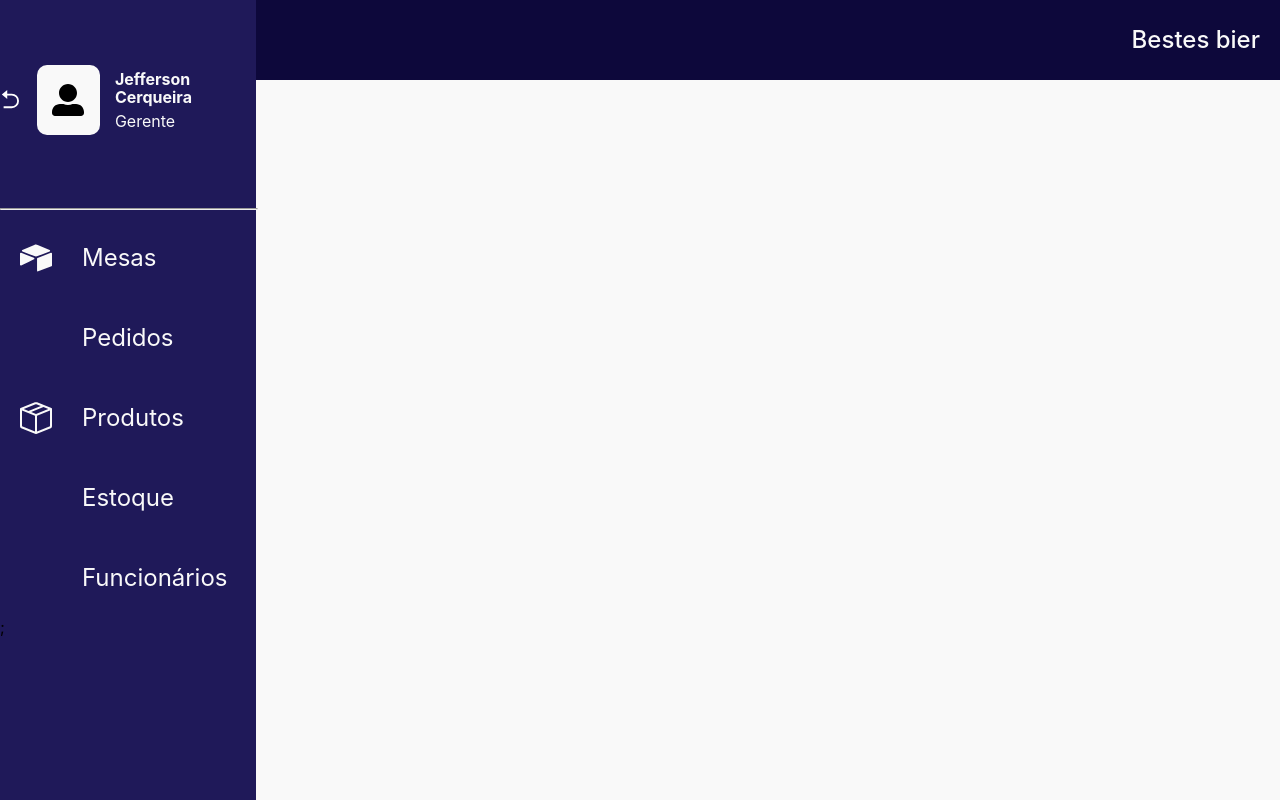
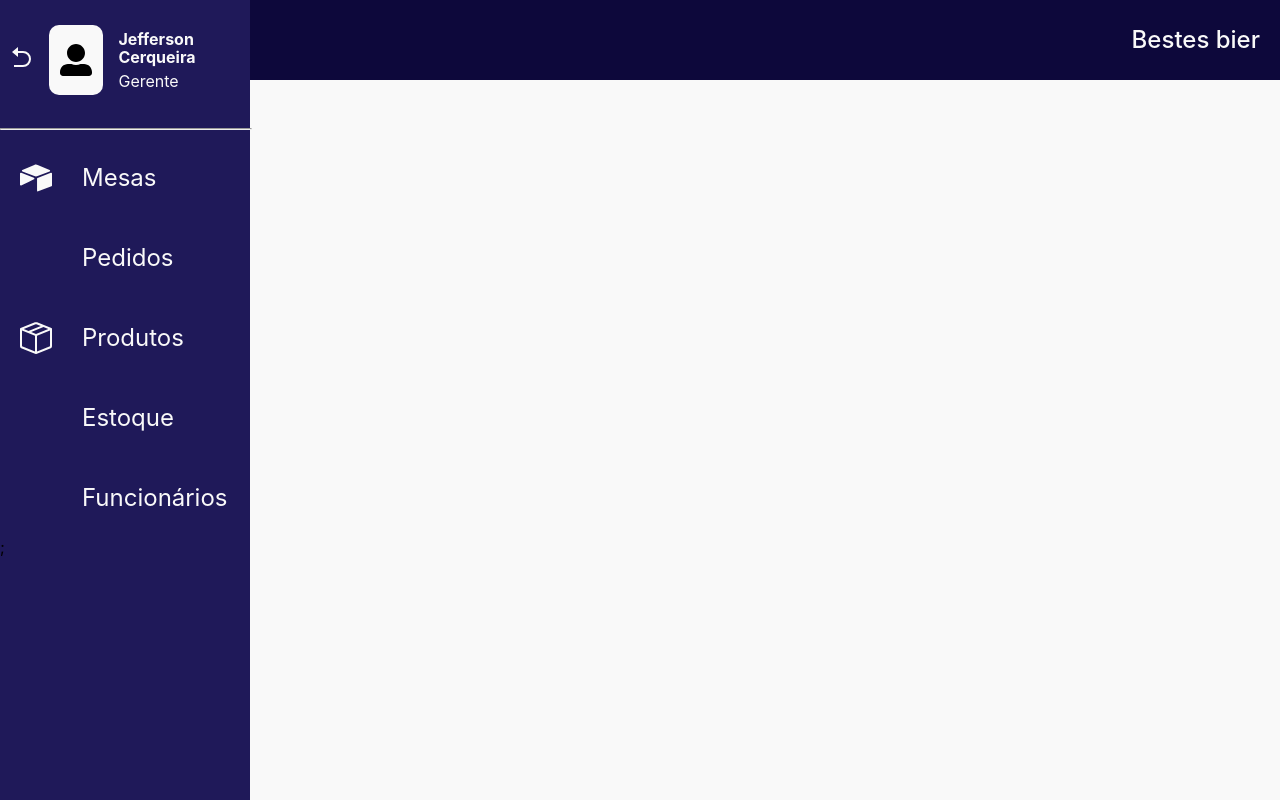
Before and after one commit to mugiwarajeff/bestbeer_food, a React (Create React App) app: page /home in a window 1280 px wide. Built offline with nearby package versions, Linux system fonts and the light colour scheme; some icons are missing.

Commit message:
adding changes to iconbutton in headerAside

```diff
--- a/src/app/features/Home/Sidebar/AsideHeader/AsideHeader.module.scss
+++ b/src/app/features/Home/Sidebar/AsideHeader/AsideHeader.module.scss
@@ -1,8 +1,24 @@
+@import "app/theme/colors.scss";
+
 .asideHeader {
-    height: 25%;
+    margin: 0px 10px;
+    height: 15%;
     display: flex;
     justify-content: center;
     align-items: center;
+
+    &__toggleButton {
+        color: #f9f9f9;
+
+        &:hover {
+            cursor: pointer;
+            color: $highlight-color;
+        }
+
+        &__open {
+            transform: rotateY(180deg);
+        }
+    }
 
     &__icon {
         height: 70px;
@@ -27,6 +43,8 @@
     }
 }
 
+
+
 .close {
     display: none;
 }
--- a/src/app/features/Home/Sidebar/AsideHeader/AsideHeader.tsx
+++ b/src/app/features/Home/Sidebar/AsideHeader/AsideHeader.tsx
@@ -9,23 +9,31 @@ export default function AsideHeader() {
     const setIsOpen = setSideBarState();
     const isOpen = getSidebarState();
 
+    const toggleButtonClasses = classNames({
+        [styles.asideHeader__toggleButton]: true,
+        [styles.asideHeader__toggleButton__open]: !isOpen
+    });
 
     const asideHeaderIconStyles = classNames({
         [styles.asideHeader__icon]: true,
         [styles.close]: !isOpen,
+
     });
-
     const headerUserInfoStyles = classNames({
         [styles.asideHeader__userInfo]: true,
         [styles.close]: !isOpen
     });
+
+
     return <header className={styles.asideHeader}>
-        <RiArrowGoBackFill
-            color="white"
-            size={24}
-            onClick={() => setIsOpen(!isOpen)}
-            style={{ transform: "rotate(0deg)" }}
-            rotate={90} />
+        <div className={toggleButtonClasses}>
+            <RiArrowGoBackFill
+
+                size={24}
+                onClick={() => setIsOpen(!isOpen)}
+                style={{ transform: "rotate(0deg)", }}
+            />
+        </div>
         <div className={asideHeaderIconStyles}>
             <FaUserAlt size={32} />
         </div>
--- a/src/app/features/Home/Sidebar/SideBar.module.scss
+++ b/src/app/features/Home/Sidebar/SideBar.module.scss
@@ -5,17 +5,19 @@
     height: 100%;
     display: flex;
     flex-direction: column;
+    min-width: 250px;
 
     hr {
         width: 100%;
     }
 
     &__open {
-        width: 25%;
+        width: 20%;
         transition: all 0.25s;
     }
 
     &__close {
+        min-width: 80px;
         width: 4%;
         transition: all 0.25s;
     }
--- a/src/app/theme/colors.scss
+++ b/src/app/theme/colors.scss
@@ -3,3 +3,4 @@ $purple-dark: #1f1959;
 $purple: #323876;
 $purple-light: #5a5494;
 $purple-full-light: #837EB1;
+$highlight-color: orange;
```
